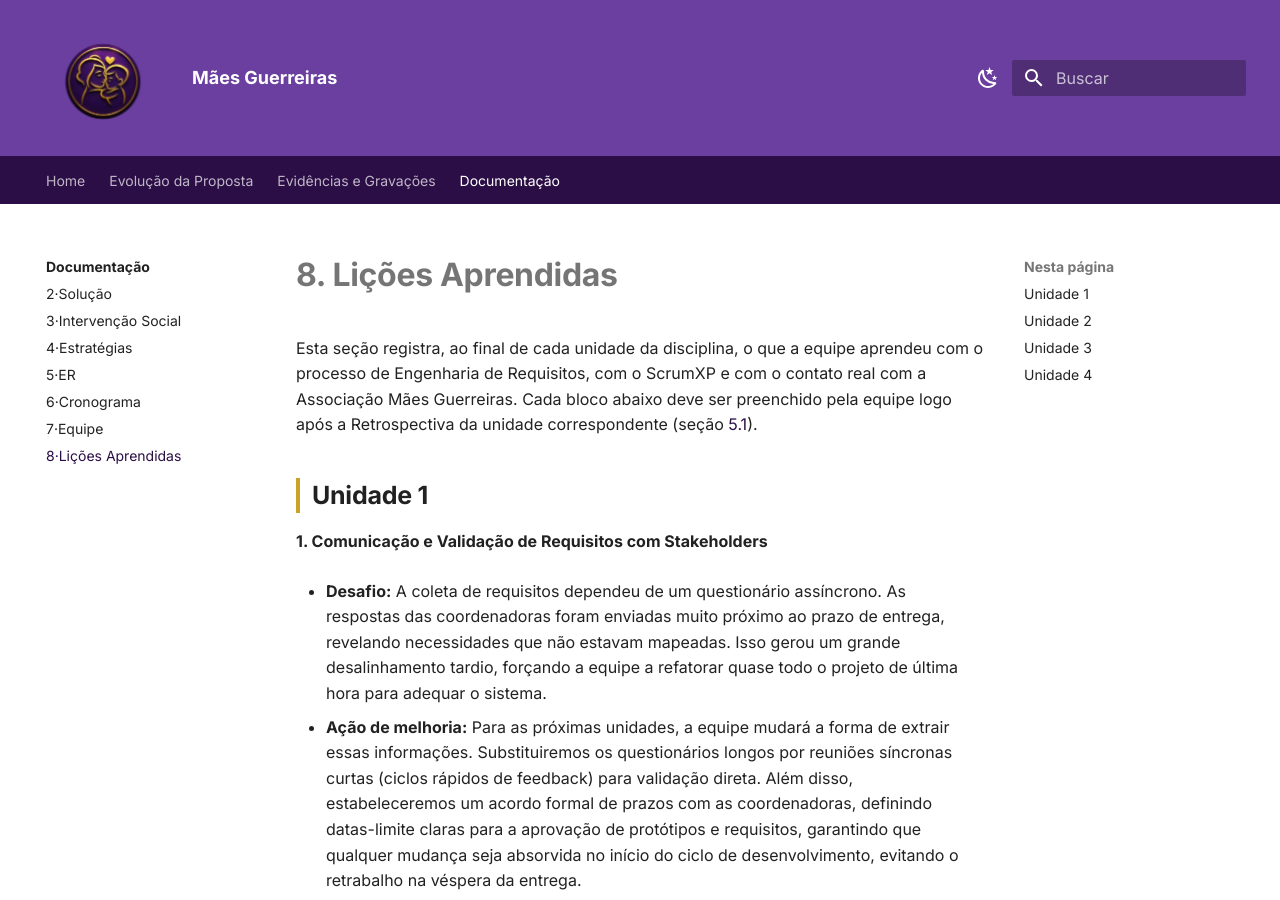
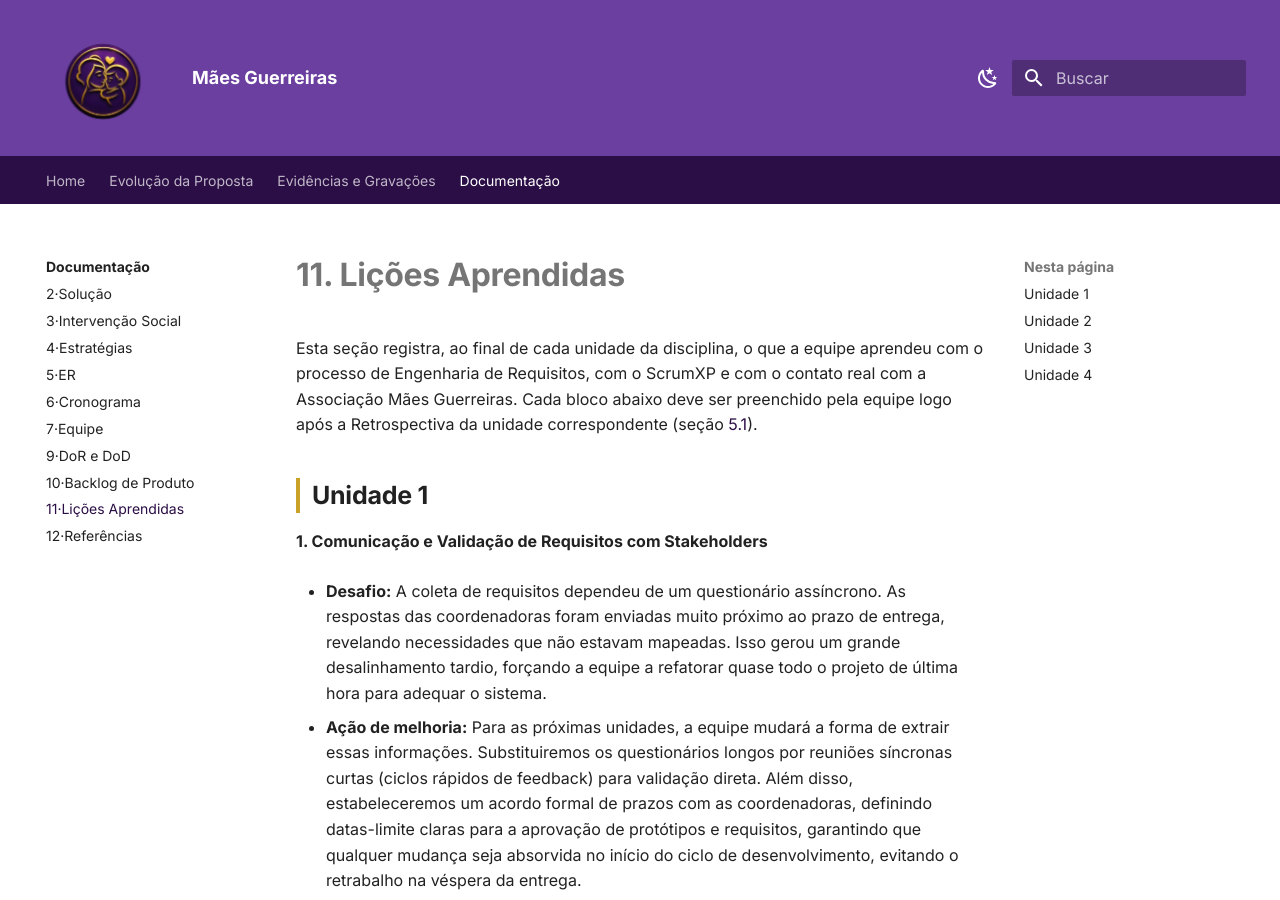
Before and after one commit to mdsreq-fga-unb/REQ-2026.2-T01-MaesGuerreiras, an MkDocs documentation site: the page built from docs/08-licoes/index.md, in a window 1280 px wide and 900 px high. Built offline with MkDocs 1.6.1 and Material for MkDocs 9.7.7, drawn with Linux system fonts in a browser that asks for light colours; some of the changed text lies outside the part shown.

Commit message:
Adiciona secoes 9, 10 e 12 do template e renumera Licoes Aprendidas para 11

```diff
--- a/docs/08-licoes/index.md
+++ b/docs/08-licoes/index.md
@@ -1,4 +1,4 @@
-# 8. Lições Aprendidas
+# 11. Lições Aprendidas
 
 Esta seção registra, ao final de cada unidade da disciplina, o que a equipe aprendeu com o processo de
 Engenharia de Requisitos, com o ScrumXP e com o contato real com a Associação Mães Guerreiras. Cada
--- a/mkdocs.yml
+++ b/mkdocs.yml
@@ -63,4 +63,7 @@ nav:
     - "5·ER": 05-er/index.md
     - "6·Cronograma": 06-cronograma/index.md
     - "7·Equipe": 07-interacao/index.md
-    - "8·Lições Aprendidas": 08-licoes/index.md
+    - "9·DoR e DoD": 09-dor-dod/index.md
+    - "10·Backlog de Produto": 10-backlog/index.md
+    - "11·Lições Aprendidas": 08-licoes/index.md
+    - "12·Referências": 12-referencias/index.md
```
Also changed, not shown: docs/05-er/index.md (+1 -1 lines), docs/09-dor-dod/index.md (added, +15 -0 lines), docs/10-backlog/index.md (added, +15 -0 lines), docs/12-referencias/index.md (added, +5 -0 lines).
